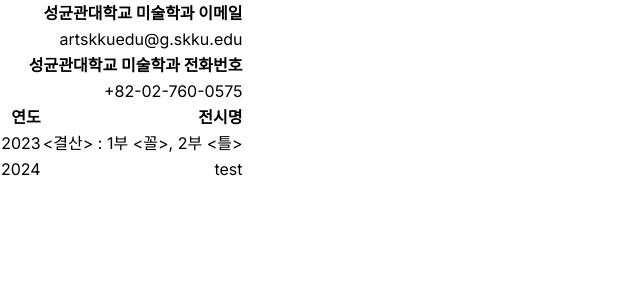
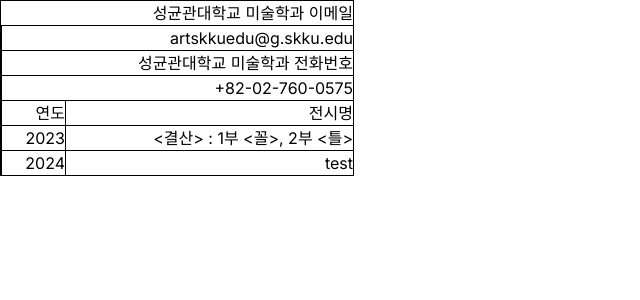
Before and after one commit to gwonhong/skku-art-exhibition, a Next.js app: page / in a window 1280 px wide. Shown: the top 300 px of the page, without its empty margins (0-640 px from the left). Built offline with nearby package versions, Linux system fonts and the light colour scheme.

Commit message:
add: again back to grid from table and drew inner border using divide

```diff
--- a/src/components/NavBar.tsx
+++ b/src/components/NavBar.tsx
@@ -6,7 +6,7 @@
 import contactJson from "@/contact.json";
 import exhibitionJson from "@/exhibitions.json";
 
-function NavBar() {
+export default function NavBar() {
   const contact: Contact = contactJson;
   const exhibitions: Exhibitions = exhibitionJson;
   const { exhibitionId: currentExhibitionId } = useParams() as {
@@ -24,13 +24,13 @@
     ? exhibitions[currentExhibitionId]
     : null;
   const exhibitionNav = (
-    <div className="grid grid-cols-subgrid col-span-3">
+    <>
       <div className="col-span-1">연도</div>
       <div className="col-span-2">전시명</div>
       {currentExhibition ? (
         <a
           key={`exhibition-${currentExhibitionId}`}
-          className="grid grid-cols-subgrid col-span-3"
+          className="grid grid-cols-subgrid col-span-3 divide-x divide-black"
           href={"/"}
         >
           <div className="col-span-1">{currentExhibition.date}</div>
@@ -40,7 +40,7 @@
         Object.entries(exhibitions).map(([exhibitionId, exhibition]) => (
           <a
             key={`exhibition-${exhibitionId}`}
-            className="grid grid-cols-subgrid col-span-3"
+            className="grid grid-cols-subgrid col-span-3 divide-x divide-black"
             href={`/${exhibitionId}`}
           >
             <div className="col-span-1">{exhibition.date}</div>
@@ -48,13 +48,13 @@
           </a>
         ))
       )}
-    </div>
+    </>
   );
 
   const googleDriveFolderRegex =
     /https:\/\/drive\.google\.com\/drive\/folders\/([a-zA-Z0-9_-]+)\?usp=share_link/;
   const artworkNav = currentExhibition ? (
-    <div className="grid grid-cols-subgrid col-span-3">
+    <>
       <div>번호</div>
       <div>작가명</div>
       <div>작품명</div>
@@ -72,32 +72,28 @@
         return (
           <a
             key={`artist-${artistIndex}`}
-            className="grid grid-cols-subgrid col-span-3"
+            className="grid grid-cols-subgrid col-span-3 divide-x divide-black"
             href={`/${currentExhibitionId}/${googleDriveFolderId}`}
           >
+            <div
+              className={`row-span-${artist.artworks.length} expanded border-right-black`}
+            >
+              {artistIndex + 1}
+            </div>
+            <div className={`row-span-${artist.artworks.length} expanded`}>
+              {artist.name}
+            </div>
             {artist.artworks.map((artwork, artworkIndex) => (
-              <React.Fragment key={`artwork-${artworkIndex}`}>
-                {artworkIndex === 0 ? (
-                  <>
-                    <div className={`row-span-${artist.artworks.length}`}>
-                      {artistIndex + 1}
-                    </div>
-                    <div className={`row-span-${artist.artworks.length}`}>
-                      {artist.name}
-                    </div>
-                  </>
-                ) : null}
-                <div className="col-start-3">{artwork}</div>
-              </React.Fragment>
+              <div key={`artwork-${artworkIndex}`} className={artworkIndex !== 0 ? "border-t border-black" : ""}>{artwork}</div>
             ))}
           </a>
         );
       })}
-    </div>
+    </>
   ) : null;
 
   return (
-    <nav className="grid grid-cols-3">
+    <nav className="grid grid-cols-[4rem_6rem_12rem] border border-black divide-x divide-y divide-black">
       {contactNav}
       {exhibitionNav}
       {artworkNav}
@@ -105,7 +101,7 @@
   );
 }
 
-export default function NavBarTable() {
+function NavBarTable() {
   const contact: Contact = contactJson;
   const exhibitions: Exhibitions = exhibitionJson;
   const { exhibitionId: currentExhibitionId } = useParams() as {
@@ -120,7 +116,7 @@
       <tr key={`contact-${key}-value`}>
         <td colSpan={3}>{value}</td>
       </tr>
-    </React.Fragment >
+    </React.Fragment>
   ));
 
   const currentExhibition = currentExhibitionId
@@ -213,7 +209,7 @@
 
   return (
     <nav>
-      <table>
+      <table className="border-collapse border border-black">
         <tbody>
           {contactRows}
           {exhibitionRows}
```
